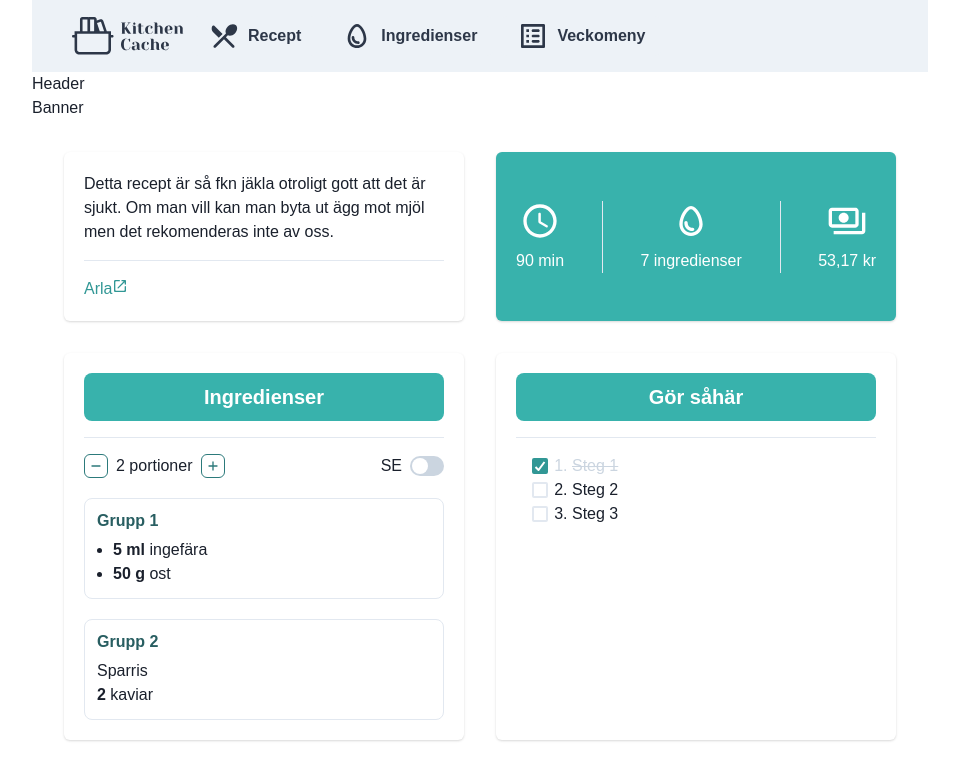
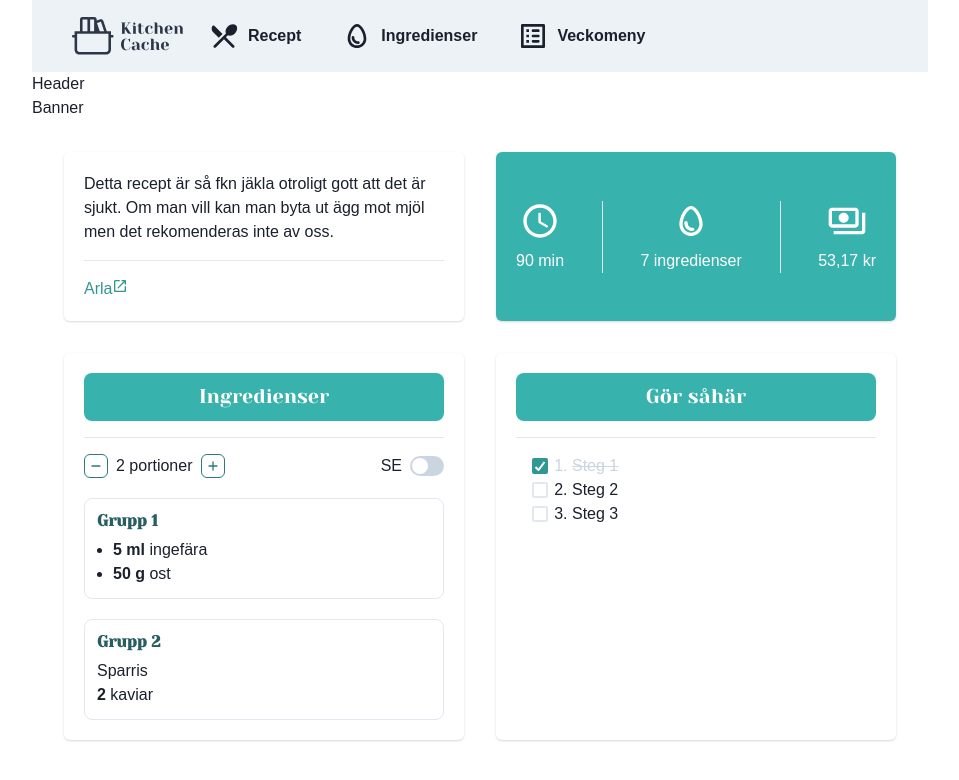
Before and after one commit to teojonsater/kitchen-cache-v2, a React (Create React App) app in the folder client/: page / in a window 1280 px wide. Shown: the top 780 px of the page, without its empty margins (160-1119 px from the left). Built offline with nearby package versions, Linux system fonts and the light colour scheme.

Commit message:
Added the Yeseva one font

```diff
--- a/client/package.json
+++ b/client/package.json
@@ -8,6 +8,7 @@
 		"@emotion/styled": "^11.11.0",
 		"@fontsource-variable/josefin-sans": "^5.0.9",
 		"@fontsource/josefin-sans": "^5.0.9",
+		"@fontsource/yeseva-one": "^5.0.8",
 		"@mui/icons-material": "^5.14.3",
 		"@mui/material": "^5.14.4",
 		"@testing-library/jest-dom": "^5.17.0",
--- a/client/src/design/Navbar.tsx
+++ b/client/src/design/Navbar.tsx
@@ -1,7 +1,6 @@
 import React from "react";
 import {
 	Button,
-	Heading,
 	HStack,
 	Icon,
 	Image,
@@ -23,17 +22,12 @@ function Navbar() {
 			</a>
 			<Popover>
 				<PopoverTrigger>
-					<Button>
-						<HStack>
-							<Icon
-								as={RestaurantMenuRoundedIcon}
-								boxSize="8"
-								color="gray.700"
-							/>
-							<Heading size="sm" color="gray.700">
-								Recept
-							</Heading>
-						</HStack>
+					<Button
+						leftIcon={
+							<Icon as={RestaurantMenuRoundedIcon} boxSize="8" />
+						}
+					>
+						Recept
 					</Button>
 				</PopoverTrigger>
 				<PopoverContent w="fit-content">
@@ -42,25 +36,11 @@ function Navbar() {
 					<Button variant="ghost">Skapa recept</Button>
 				</PopoverContent>
 			</Popover>
-			<Button>
-				<HStack>
-					<Icon as={EggOutlinedIcon} boxSize="8" color="gray.700" />
-					<Heading size="sm" color="gray.700">
-						Ingredienser
-					</Heading>
-				</HStack>
+			<Button leftIcon={<Icon as={EggOutlinedIcon} boxSize="8" />}>
+				Ingredienser
 			</Button>
-			<Button>
-				<HStack>
-					<Icon
-						as={ListAltRoundedIcon}
-						boxSize="8"
-						color="gray.700"
-					/>
-					<Heading size="sm" color="gray.700">
-						Veckomeny
-					</Heading>
-				</HStack>
+			<Button leftIcon={<Icon as={ListAltRoundedIcon} boxSize="8" />}>
+				Veckomeny
 			</Button>
 		</HStack>
 	);
--- /dev/null
+++ b/client/src/pages/RecipePage/components/RecipeHeader/index.ts
@@ -0,0 +1,3 @@
+import RecipeHeader from "./RecipeHeader";
+
+export default RecipeHeader;
--- a/client/src/themes/JosefinFontTheme.ts
+++ b/client/src/themes/JosefinFontTheme.ts
@@ -1,10 +1,11 @@
 /* eslint-disable @typescript-eslint/naming-convention */
 import { extendTheme } from "@chakra-ui/react";
 import "@fontsource-variable/josefin-sans";
+import "@fontsource/yeseva-one";
 
 const JosefinFontTheme = extendTheme({
 	fonts: {
-		heading: `"Josefin Sans Variable", sans-serif`,
+		heading: `"Yeseva One", sans-serif`,
 		body: `"Josefin Sans Variable", sans-serif`,
 	},
 	fontWeights: {
@@ -29,7 +30,7 @@ const JosefinFontTheme = extendTheme({
 	components: {
 		Heading: {
 			baseStyle: {
-				fontWeight: "semiBold",
+				fontWeight: "normal",
 			},
 		},
 	},
```
Also changed, not shown: 1 other file (tests, documents, lock files or other folders).
